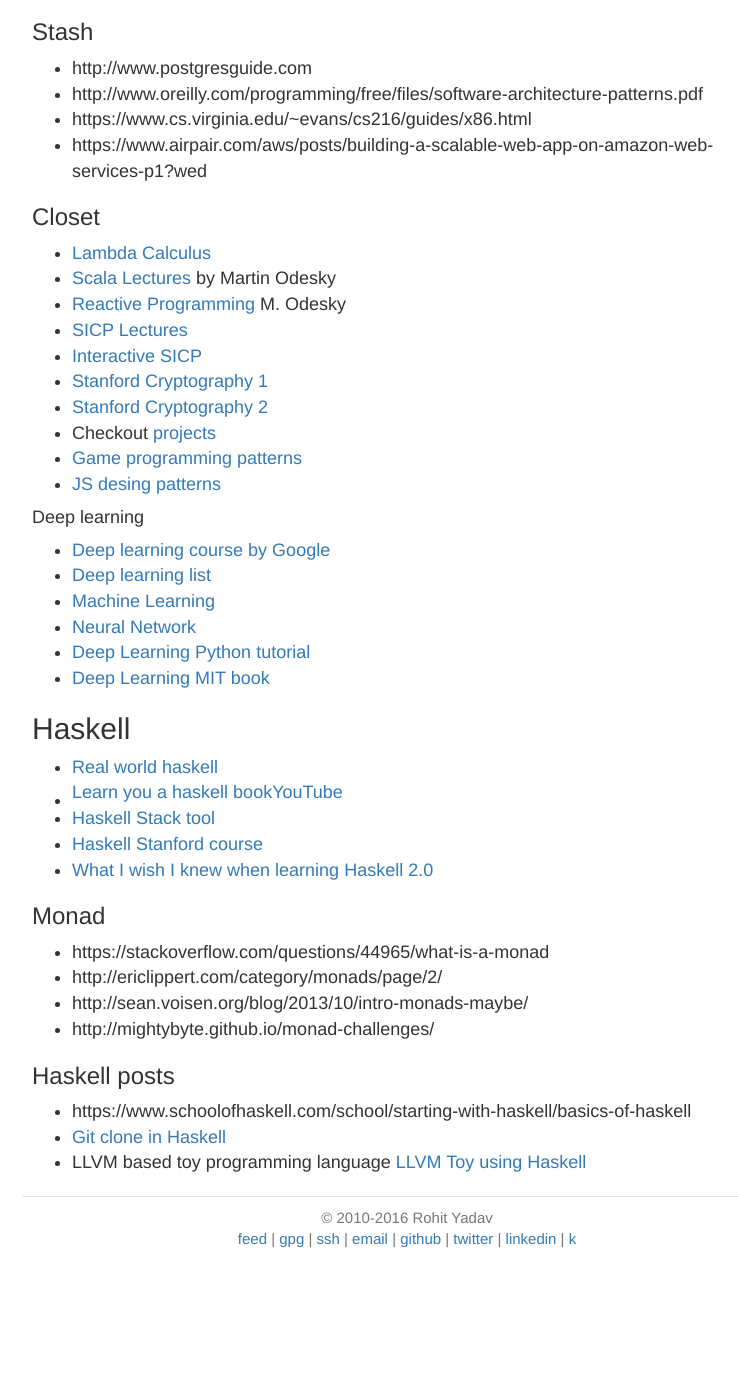
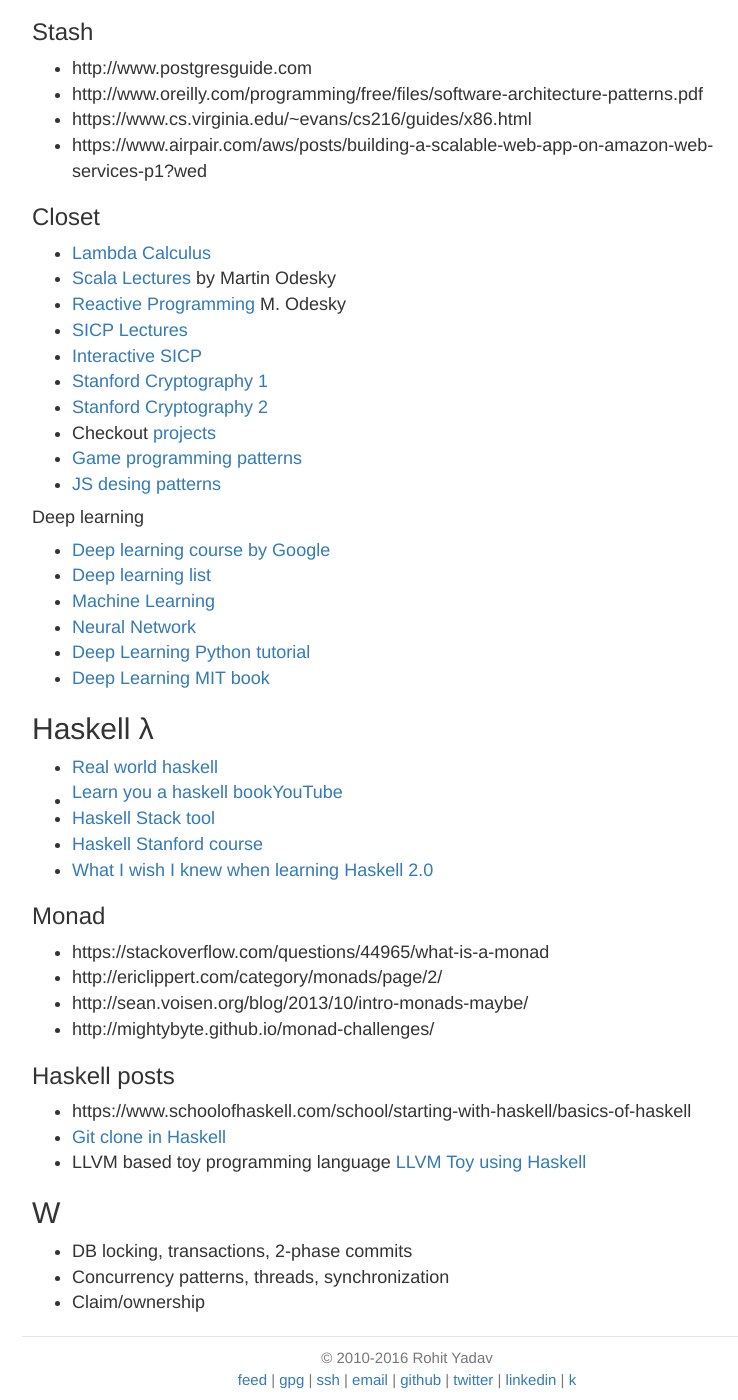
Before and after one commit to rohityadavcloud/rohityadavcloud.github.io, a Jekyll site: the page built from k/index.markdown, in a window 1280 px wide and 1400 px high, scrolled down 3440 px. Shown: the whole window, without its empty margins (233-971 px from the left). Built offline with Jekyll 4.4.1, drawn with Linux system fonts in a browser that asks for light colours; before the commit the page ends 4700 px from its top, so only the background shows below that.

Commit message:
kup
Signed-off-by: Rohit Yadav <rohit.yadav@shapeblue.com>

```diff
--- a/k/index.markdown
+++ b/k/index.markdown
@@ -168,7 +168,7 @@
 - [Deep Learning Python tutorial](http://deeplearning.net/tutorial/deeplearning.pdf)
 - [Deep Learning MIT book](http://www.iro.umontreal.ca/~bengioy/dlbook/)
 
-## Haskell
+## Haskell λ
 
 - [Real world haskell](http://book.realworldhaskell.org/read/)
 - [Learn you a haskell book](http://learnyouahaskell.com/recursion) | [YouTube](https://www.youtube.com/playlist?list=PLPqPwGvHPSZB-urE6QFjKYt6AGXcZqJUh)
@@ -187,3 +187,9 @@
 - https://www.schoolofhaskell.com/school/starting-with-haskell/basics-of-haskell
 - [Git clone in Haskell](http://stefan.saasen.me/articles/git-clone-in-haskell-from-the-bottom-up)
 - LLVM based toy programming language [LLVM Toy using Haskell](http://www.stephendiehl.com/llvm/)
+
+## W
+
+- DB locking, transactions, 2-phase commits
+- Concurrency patterns, threads, synchronization
+- Claim/ownership
```
